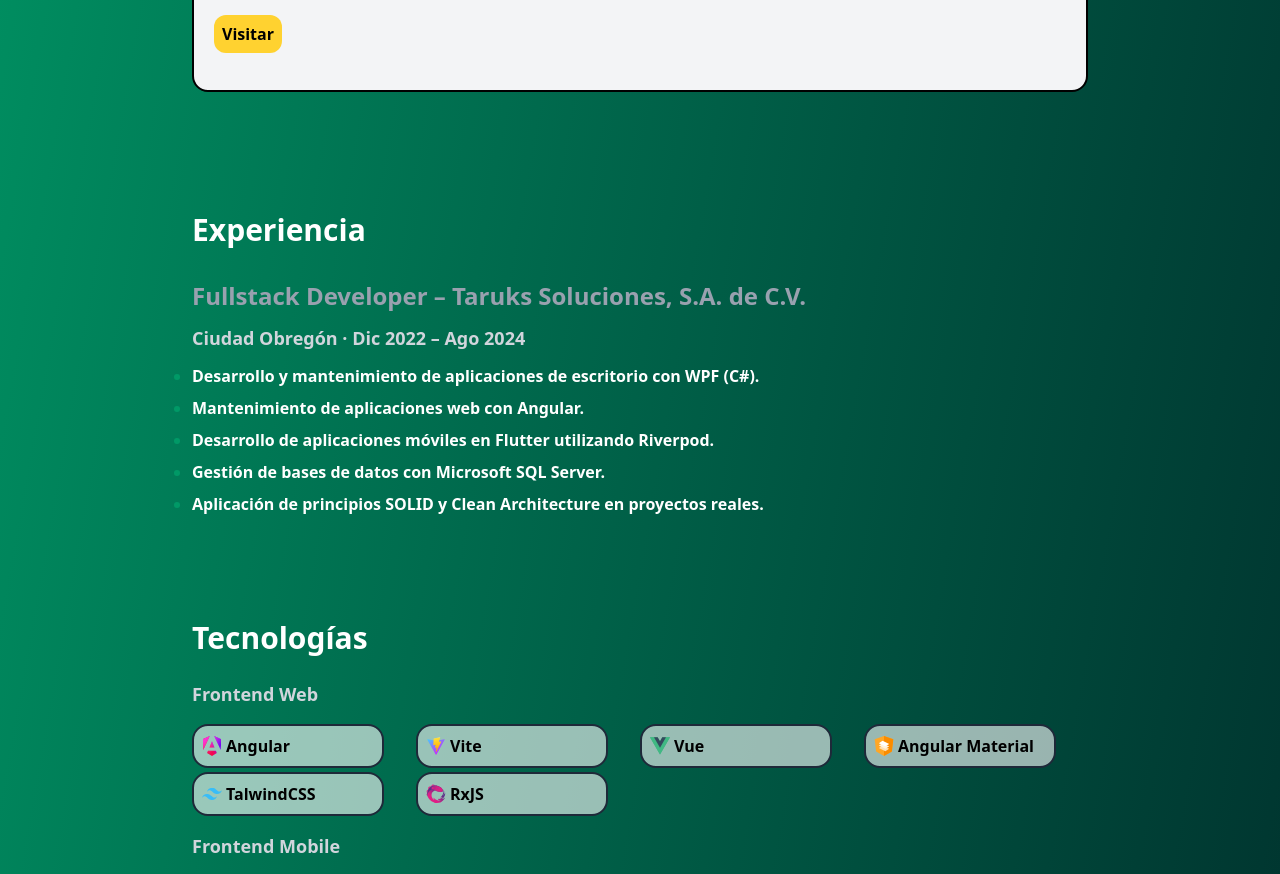
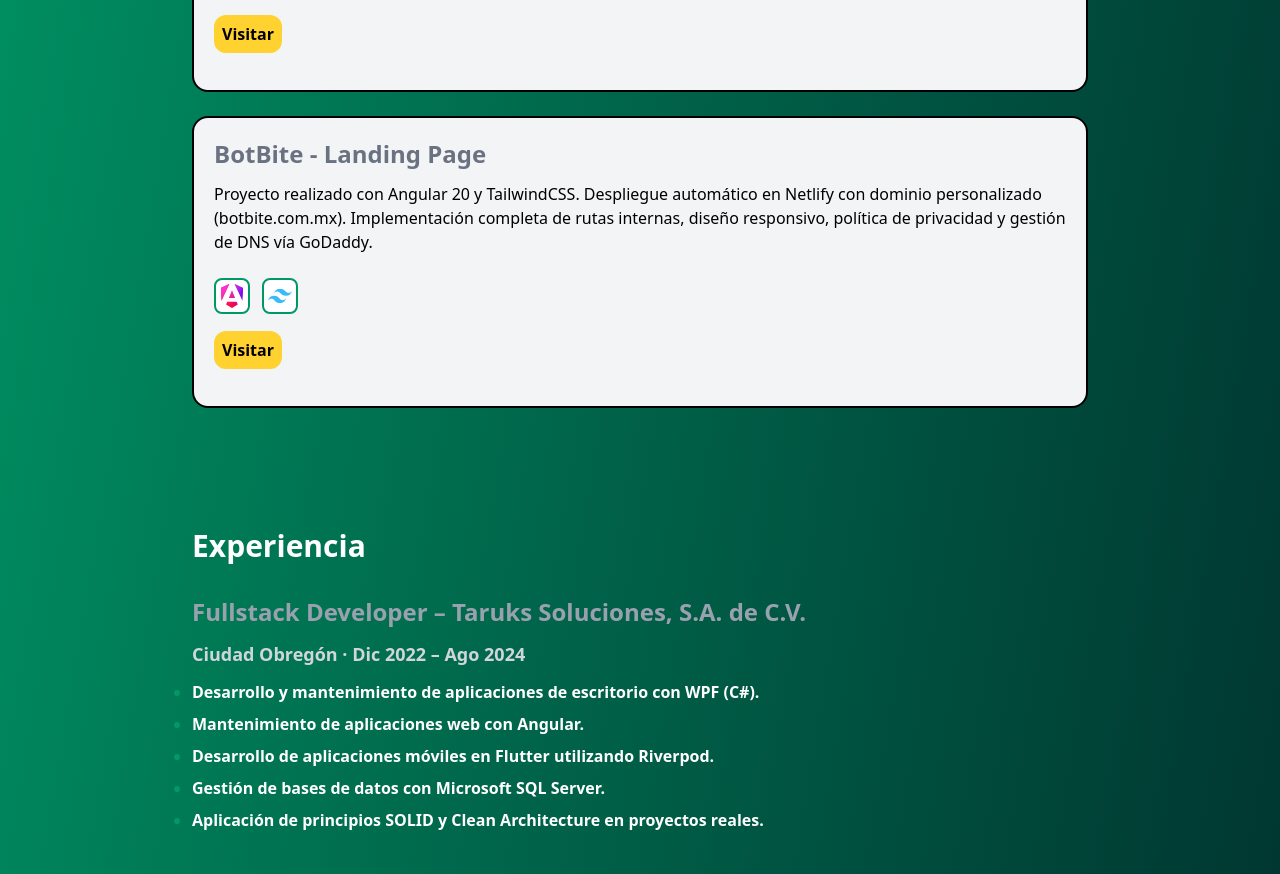
Before and after one commit to SergioBGISC99/portafolio, an Angular app: page / in a window 1280 px wide. Shown: the part 1044-1918 px from the top of the page. Built offline with nearby package versions, Linux system fonts and the light colour scheme.

Commit message:
Adds BotBite landing page project
Adds a new project, "BotBite - Landing Page", to the projects list.

This project showcases Angular and TailwindCSS skills,
and includes details about its deployment and features.

```diff
--- a/src/app/pages/projects/projects.component.ts
+++ b/src/app/pages/projects/projects.component.ts
@@ -8,9 +8,6 @@ import { CommonModule } from '@angular/common';
 })
 export class ProjectsComponent {
   proyectos: Proyecto[] = [
-
-
-
     {
       title: 'Trivias con IA',
       description:
@@ -23,6 +20,16 @@ export class ProjectsComponent {
         { name: 'PostgreSQL', logo: '/icons/postgresql.svg' },
         { name: 'OpenAI', logo: '/icons/openai.svg' },
         { name: 'Gemini', logo: '/icons/gemini.svg' },
+      ],
+    },
+    {
+      title: 'BotBite - Landing Page',
+      description:
+        'Proyecto realizado con Angular 20 y TailwindCSS. Despliegue automático en Netlify con dominio personalizado (botbite.com.mx). Implementación completa de rutas internas, diseño responsivo, política de privacidad y gestión de DNS vía GoDaddy.',
+      publicUrl: 'https://botbite.com.mx/home',
+      tech: [
+        { name: 'Angular', logo: '/icons/angular.svg' },
+        { name: 'TailwindCSS', logo: '/icons/tailwindcss.svg' },
       ],
     },
     // {
```
